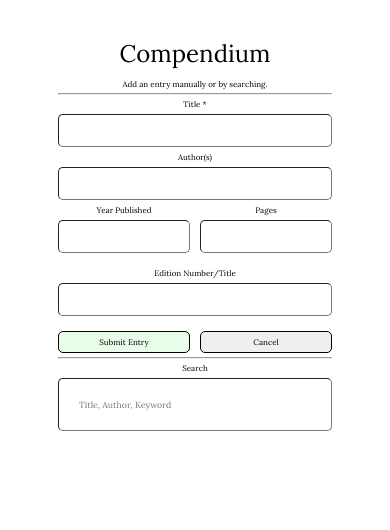
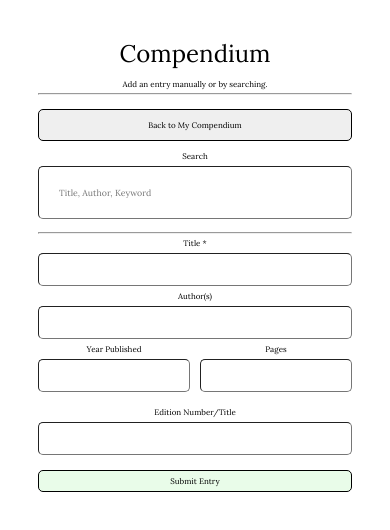
Before and after one commit to adamnmartinez/compendium, a React (Vite) app: page / in a window 390 px wide. Both pictures are taken after a click on the button "New Entry +". Shown: the top 530 px of the page. Built offline with nearby package versions, Linux system fonts and the light colour scheme.

Commit message:
Rearranged entry page and tweaked page padding on smaller screens for greater visual clarity

```diff
--- a/src/pages/AddBookPage.tsx
+++ b/src/pages/AddBookPage.tsx
@@ -6,6 +6,20 @@ export default function AddBookPage(props: {
   toLibrary: Function;
 }) {
   const [searchResults, setSearchResults] = useState<React.ReactElement[]>([]);
+
+  const [manualEntryVis, setManualEntryVis] = useState<boolean>(false)
+
+  function toggleManualEntry(): void {
+    manualEntryVis ? setManualEntryVis(false) : setManualEntryVis(true)
+    setSearchVis(false)
+  }
+
+  const [searchVis, setSearchVis] = useState<boolean>(false)
+
+  function toggleSearch(): void {
+    searchVis ? setSearchVis(false) : setSearchVis(true)
+    setManualEntryVis(false)
+  }
 
   async function searchAPI(event: ChangeEvent) {
     const target = event.target as HTMLInputElement;
@@ -65,6 +79,18 @@ export default function AddBookPage(props: {
       <br />
       Add an entry manually or by searching.
       <hr />
+      <button className="cancelBtn" onClick={() => props.toLibrary()}> Back to My Compendium </button>
+      <p> Search </p>
+      <div className="booksearchwrapper">
+        <input
+          className="searchinput"
+          type="text"
+          onChange={(e) => searchAPI(e)}
+          placeholder="Title, Author, Keyword"
+        ></input>
+        <ul className="booksearchlist">{searchResults}</ul>
+      </div>
+      <hr />
       <form
         onSubmit={(event) => {
           event.preventDefault();
@@ -103,22 +129,9 @@ export default function AddBookPage(props: {
           <button className="submitBtn" type="submit">
             Submit Entry
           </button>
-          <button className="cancelBtn" onClick={() => props.toLibrary()}>
-            Cancel
-          </button>
         </div>
       </form>
-      <hr />
-      <div className="booksearchwrapper">
-        <p>Search</p>
-        <input
-          className="searchinput"
-          type="text"
-          onChange={(e) => searchAPI(e)}
-          placeholder="Title, Author, Keyword"
-        ></input>
-        <ul className="booksearchlist">{searchResults}</ul>
-      </div>
+
     </div>
   );
 }
--- a/src/pages/LibraryPage.tsx
+++ b/src/pages/LibraryPage.tsx
@@ -39,6 +39,7 @@ export default function LibraryPage(props: {
         list={props.lib}
         query={libQuery}
       />
+
     </div>
   );
 }
--- a/src/style/style.css
+++ b/src/style/style.css
@@ -31,7 +31,7 @@ button {
 }
 
 .pageWrapper {
-  padding: 50px 200px 0px 200px;
+  padding: 50px 130px 0px 130px;
 }
 
 .libraryPage input {
@@ -129,6 +129,12 @@ button {
   }
 }
 
+.addBookPage button,
+.editBookPage button {
+  width: 100%;
+  margin-bottom: 10px;
+  padding: 8px;
+}
 .addBookPage p,
 .editBookPage p {
   margin: 0px;
@@ -183,13 +189,8 @@ button {
 .editBookPage ul li button:hover {
   background-color: rgb(144, 239, 144);
 }
-.addBookPage .flexbuttons,
-.editBookPage .flexbuttons {
-  width: 100%;
-  display: flex;
-}
-.addBookPage .flexbuttons button,
-.editBookPage .flexbuttons button {
+.addBookPage button,
+.editBookPage button {
   font-family: Lora;
   border-radius: 5px;
   border-width: 1px;
@@ -200,17 +201,17 @@ button {
   flex: 1;
   margin-top: 10px;
 }
-.addBookPage .flexbuttons button.submitBtn,
-.editBookPage .flexbuttons button.submitBtn {
+.addBookPage button.submitBtn,
+.editBookPage button.submitBtn {
   background-color: #e9fce9;
   margin-right: 10px;
 }
-.addBookPage .flexbuttons button.submitBtn:hover,
-.editBookPage .flexbuttons button.submitBtn:hover {
+.addBookPage button.submitBtn:hover,
+.editBookPage button.submitBtn:hover {
   background-color: rgb(144, 239, 144);
 }
-.addBookPage .flexbuttons button.cancelBtn:hover,
-.editBookPage .flexbuttons button.cancelBtn:hover {
+.addBookPage button.cancelBtn:hover,
+.editBookPage button.cancelBtn:hover {
   background-color: rgb(255, 255, 255);
 }
 .addBookPage .yearpageflex,
@@ -461,7 +462,7 @@ button {
     font-size: 12px;
   }
   .pageWrapper {
-    padding: 30px 150px 0px 150px;
+    padding: 30px 100px 0px 100px;
   }
 }
 @media (max-width: 580px) {
@@ -469,7 +470,7 @@ button {
     font-size: 10px;
   }
   .pageWrapper {
-    padding: 30px 100px 0px 100px;
+    padding: 30px 50px 0px 50px;
   }
 }
 @media (max-width: 450px) {
@@ -478,6 +479,6 @@ button {
     text-align: center;
   }
   .pageWrapper {
-    padding: 30px 50px 0px 50px;
+    padding: 30px 30px 0px 30px;
   }
-} /*# sourceMappingURL=style.css.map */
+}/*# sourceMappingURL=style.css.map */
--- a/src/style/style.scss
+++ b/src/style/style.scss
@@ -38,7 +38,7 @@ button {
 }
 
 .pageWrapper {
-  padding: 50px 200px 0px 200px;
+  padding: 50px 130px 0px 130px;
 }
 
 // Page Styles
@@ -161,6 +161,11 @@ button {
 
 .addBookPage,
 .editBookPage {
+  button {
+    width: 100%;
+    margin-bottom: 10px;
+    padding: 8px
+  }
   p {
     margin: 0px;
     margin-bottom: 5px;
@@ -208,9 +213,6 @@ button {
       }
     }
   }
-  .flexbuttons {
-    width: 100%;
-    display: flex;
   button {
     font-family: Lora;
     border-radius: 5px;
@@ -236,8 +238,6 @@ button {
       }
     }
   }
-  }
-
   .yearpageflex {
     display: flex;
     .year {
@@ -519,7 +519,7 @@ button {
   }
 
   .pageWrapper {
-    padding: 30px 150px 0px 150px;
+    padding: 30px 100px 0px 100px;
   }
 }
 
@@ -529,7 +529,7 @@ button {
   }
 
   .pageWrapper {
-    padding: 30px 100px 0px 100px;
+    padding: 30px 50px 0px 50px;
   }
 }
 
@@ -539,6 +539,6 @@ button {
     text-align: center;
   }
   .pageWrapper {
-    padding: 30px 50px 0px 50px;
+    padding: 30px 30px 0px 30px;
   }
 }
```
Also changed, not shown: 1 other file (tests, documents, lock files or other folders). Lines whose indentation alone changed are shown as unchanged.
